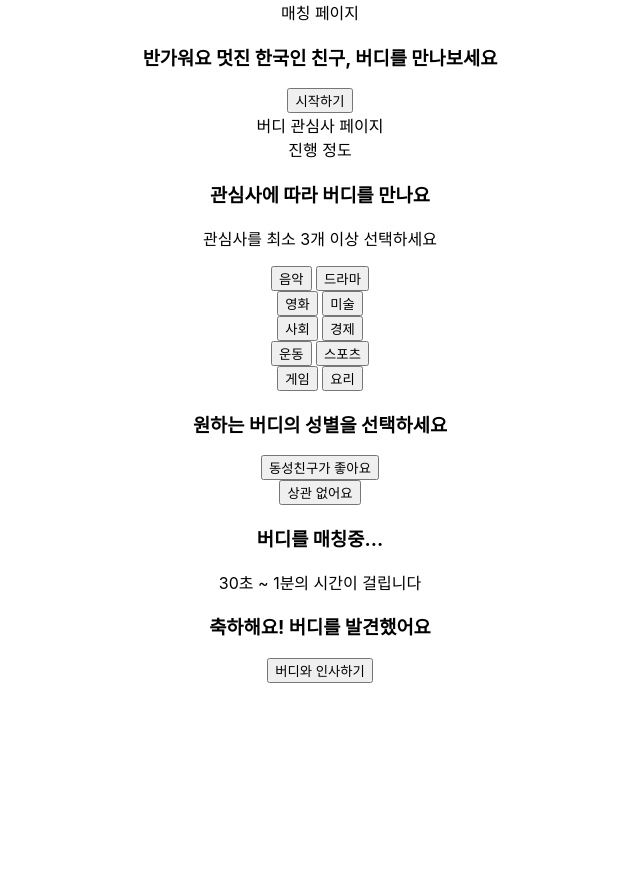
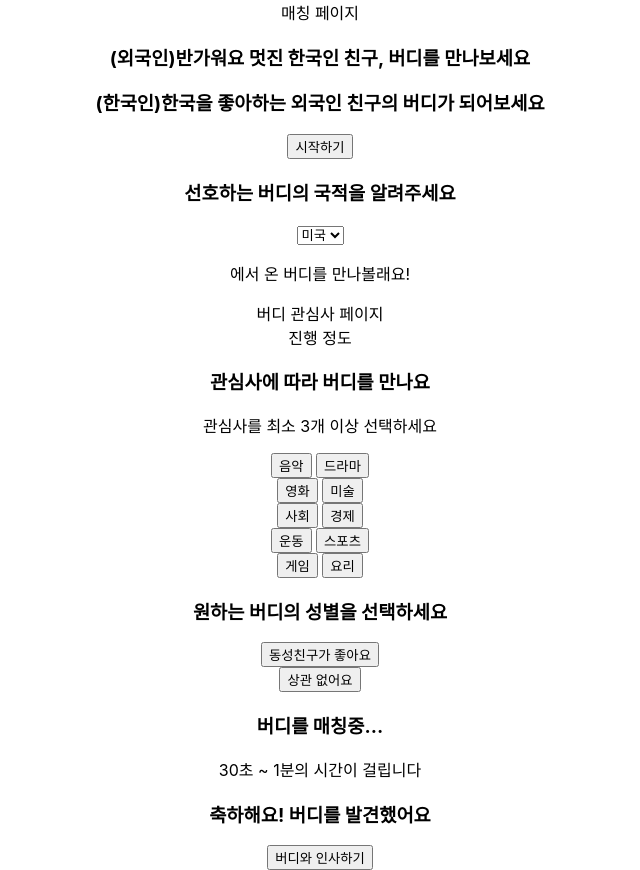
Before and after one commit to woneee99/MOA, a React (Create React App) app in the folder frontend/moa/: page /matching in a window 1280 px wide. Shown: the whole page, without its empty margins (320-960 px from the left). Before the commit the page ends 800 px from the top, so only its background shows below. Built offline with nearby package versions, Linux system fonts and the light colour scheme.

Commit message:
Feat : KoreanBuddy Component 추가

```diff
--- /dev/null
+++ b/frontend/moa/src/components/Matching/KoreanBuddy.jsx
@@ -0,0 +1,18 @@
+import React from "react";
+
+function KoreanBuddy(){
+  return(
+    <>
+      <h3>선호하는 버디의 국적을 알려주세요</h3>
+      <select>
+        <option value="미국">미국</option>
+        <option value="일본">일본</option>
+        <option value="중국">중국</option>
+        <option value="영국">영국</option>
+      </select>
+      <p>에서 온 버디를 만나볼래요!</p>
+    </>
+  );
+};
+
+export default KoreanBuddy;
--- a/frontend/moa/src/pages/Matching.jsx
+++ b/frontend/moa/src/pages/Matching.jsx
@@ -4,18 +4,24 @@ import BuddyInterest from "../components/Matching/BuddyInterest";
 import BuddyGender from "../components/Matching/BuddyGender";
 import LoadingMatching from "../components/Matching/LoadingMatching";
 import SuccessMatching from "../components/Matching/SuccessMatching";
+import KoreanBuddy from "../components/Matching/KoreanBuddy";
 
 function Matching(){
   return(
     <>
       <div>매칭 페이지</div>
-      {/* 외국인 or 유학생에 따라 페이지 다르게 해야함 */}
+      {/* 외국인 or 유학생에 따라 페이지 다르게 해야함 - - 조건 */}
       {/* white-space: pre-line : 줄바꿈 \n 인식 */}
-      <h3>반가워요
+      <h3>(외국인)반가워요
         멋진 한국인 친구,
         버디를 만나보세요</h3>
+      <h3>(한국인)한국을 좋아하는
+        외국인 친구의
+        버디가 되어보세요</h3>
       <ConfirmButton text="시작하기" />
 
+      {/* 한국 버디일 경우 KoreanBuddy.jsx 추가*/}
+      <KoreanBuddy />
       <BuddyInterest />
       <BuddyGender />
       <LoadingMatching />
```
